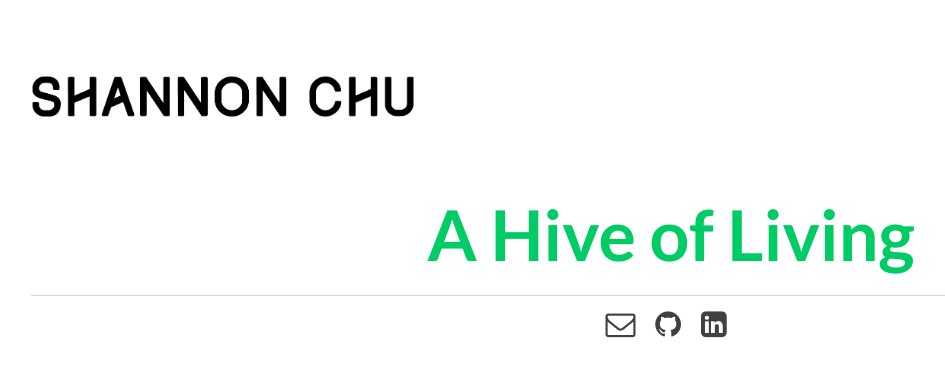
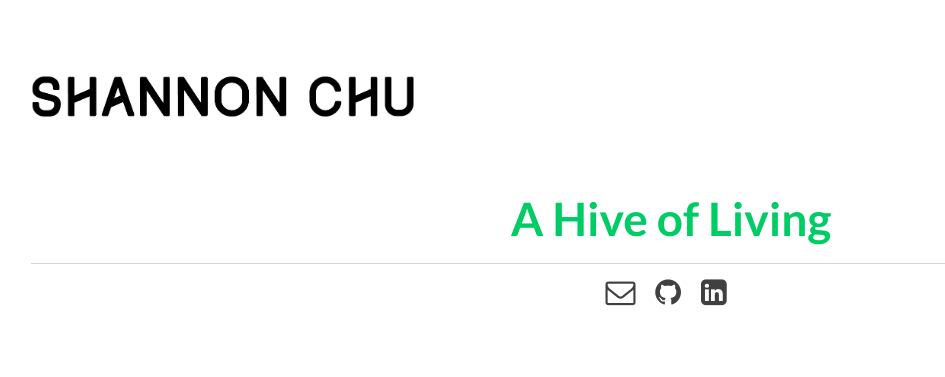
Before and after one commit to shannonchu/shannonchu.github.io, a Jekyll site: the page built from pages/hive.html, in a window 1280 px wide. Shown: the top 377 px of the page, without its empty margins (19-964 px from the left). Built offline with Jekyll 4.4.1, drawn with Linux system fonts in a browser that asks for light colours; nearby versions of some CDN libraries.

Commit message:
project title font size

```diff
--- a/css/main.css
+++ b/css/main.css
@@ -115,7 +115,7 @@ ul.photo-grid {
   }
   .portfolio-piece h1 {
     padding-top: 50px;
-    font-size: 3.5em;
+    font-size: 2.3em;
     font-weight: 600;
     color: #00cc66;
     text-align: center;
@@ -444,7 +444,7 @@ ul.photo-grid {
 /* PORTRAIT STYLES FOR IPAD */
 @media screen and (min-device-width: 768px) and (max-device-width: 1200px) and (orientation: portrait) {
   .header-img {
-    width: 40%;
+    width: 30%;
   }
   .fa-2x {
     font-size: 1.8em!important;
@@ -506,7 +506,7 @@ ul.photo-grid {
     margin-top:80px;
   }
   .header-img {
-    width: 55%;
+    width: 30%;
     padding: 0px;
   }
   .fa-2x {
```
